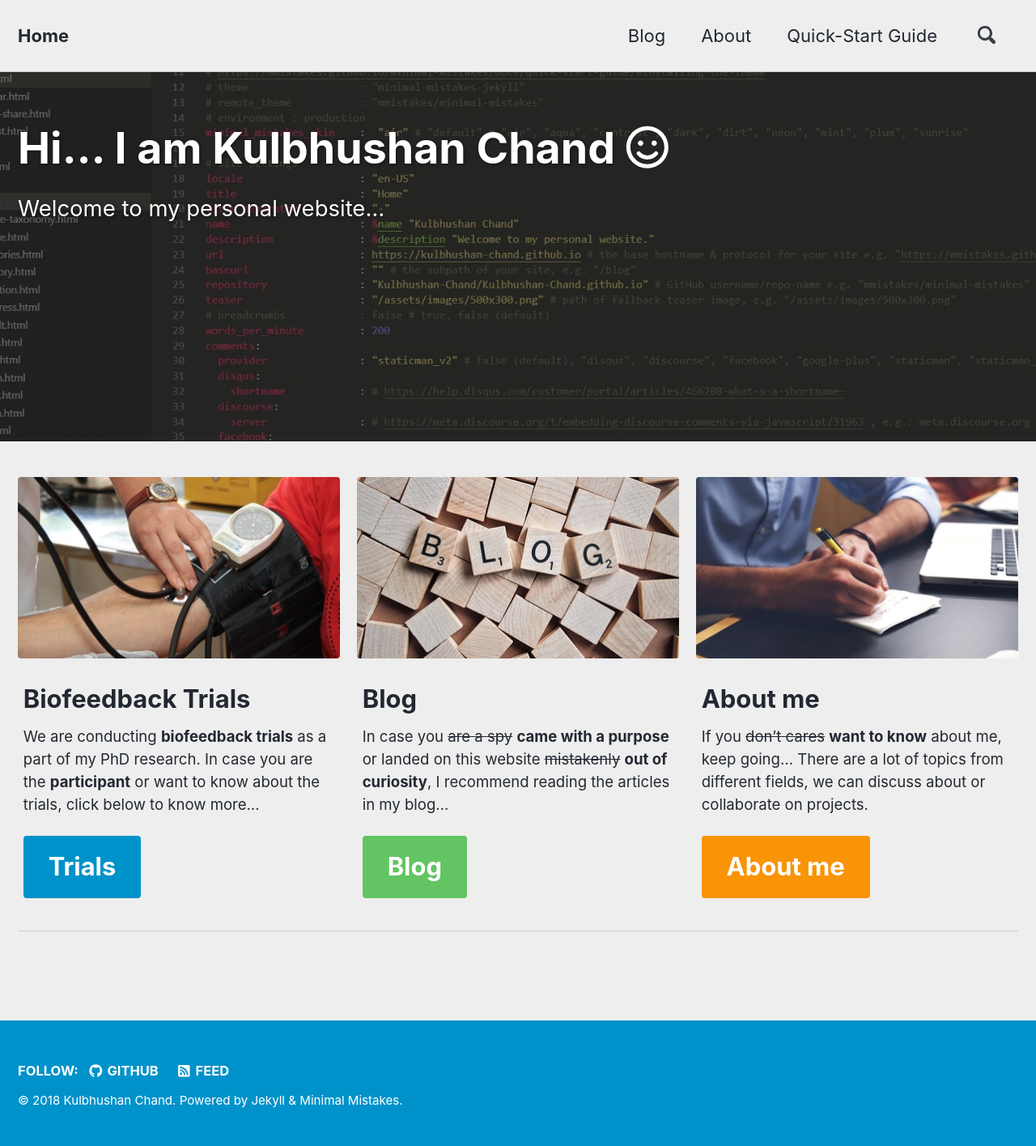
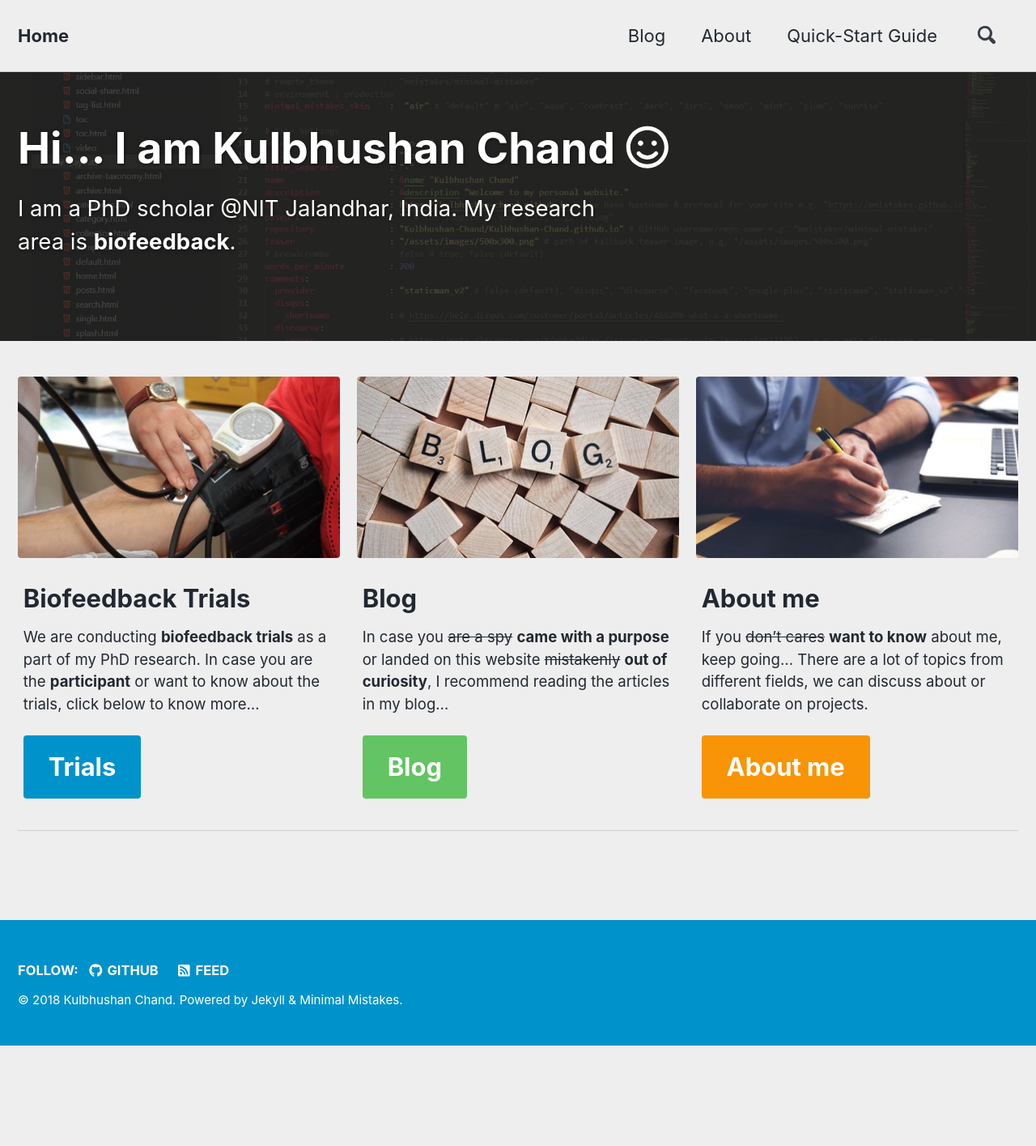
Before and after one commit to kulbhushanchand/kulbhushanchand.github.io-v2, a Jekyll site: the page built from _pages/main/home.md, in a window 1280 px wide. Shown: the whole page at 81% size. Built offline with Jekyll 4.4.1, drawn with Linux system fonts in a browser that asks for light colours; nearby versions of some CDN libraries; comment, search, counter and statistics services are not loaded; a style sheet for code colours, icons or effects is not loaded; after the commit the page ends 1291 px from its top, so only the background shows below that.

Commit message:
changed home page excerpt

```diff
--- a/_pages/main/home.md
+++ b/_pages/main/home.md
@@ -3,13 +3,9 @@ layout: splash
 permalink: /
 header:
   overlay_image: /assets/images/pages/main/home-header.jpg
-  overlay_filter: rgba(34, 34, 34, 0.6)
+  overlay_filter: rgba(34, 34, 34, 0.8)
 title: Hi... I am Kulbhushan Chand <i class="far fa-smile"></i>
-excerpt: 'Welcome to my personal website...
-<br>
-<br>
-<br>
-<br>
+excerpt: 'I am a PhD scholar @NIT Jalandhar, India. My research area is **biofeedback**.
 <br>'
 feature_row:
   - image_path: /assets/images/pages/misc/biofeedback-trials-small.jpeg
```
